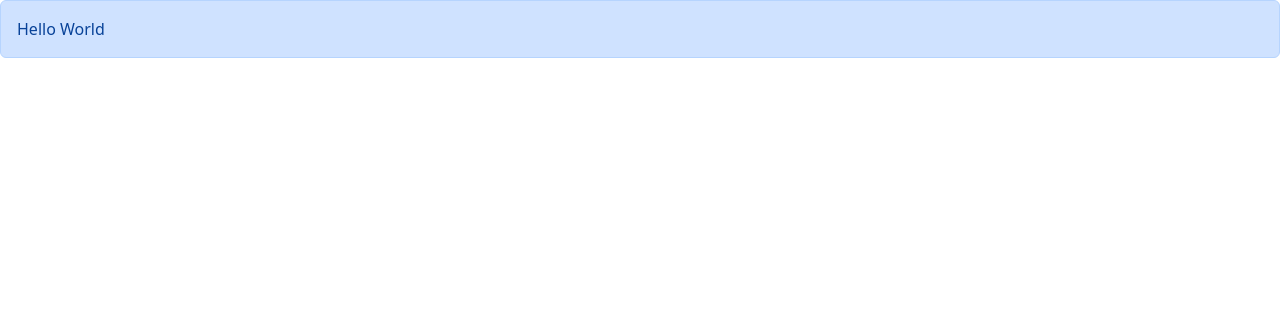
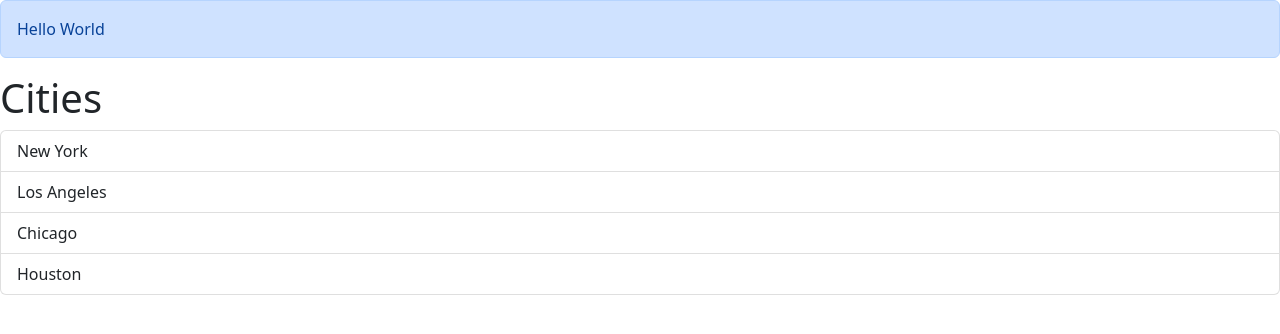
Before and after one commit to Julianna-Venter/React-Mock-Project, a React (Vite) app: page / in a window 1280 px wide. Shown: the top 334 px of the page. Built offline with nearby package versions, Linux system fonts and the light colour scheme.

Commit message:
feat: :sparkles: useEffect

```diff
--- a/src/App.tsx
+++ b/src/App.tsx
@@ -1,13 +1,24 @@
 //This is the main file of the application. It is the first file that is executed when the application is started. It is responsible for rendering the application and handling the routing.
 
 import Alert from "./components/Alert";
+import ListGroup from "./components/ListGroup";
 
 function App() {
+  const handleSelectItem = (item: string) => {
+    console.log("Selected Item: ", item, "!");
+  };
+
+  let items = ["New York", "Los Angeles", "Chicago", "Houston"];
   return (
     <div>
       <Alert>
         Hello <span>World</span>
       </Alert>
+      <ListGroup
+        items={items}
+        heading="Cities"
+        onSelectItem={handleSelectItem}
+      />
     </div>
   );
 }
--- a/src/components/ListGroup.tsx
+++ b/src/components/ListGroup.tsx
@@ -1,4 +1,4 @@
-import { useState } from "react";
+import { useEffect, useState } from "react";
 
 interface ListGroupProps {
   items: string[];
@@ -8,6 +8,13 @@ interface ListGroupProps {
 
 function ListGroup({ items, heading, onSelectItem }: ListGroupProps) {
   const [selectedIndex, setSelectedIndex] = useState(-1);
+
+  //Does not return anything, but runs this function every time the component is rendered
+  useEffect(() => {
+    console.log("Component Effect");
+    //usually used to fetch data from an API
+    //do not change the state in this function, especially if it is a state that is being watched by the component => infinite loop
+  });
 
   return (
     <>
```
